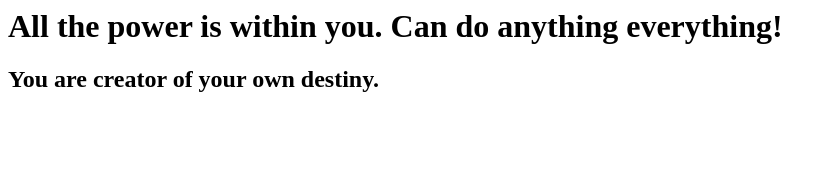
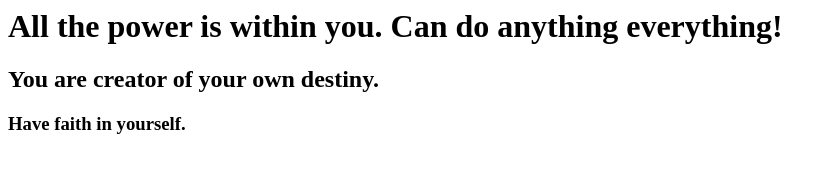
Before and after one commit to ramninder/practicegitstuff, a plain HTML site: page index.html in a window 1280 px wide. Shown: the whole page, without its empty margins (0-835 px from the left). Drawn offline with Linux system fonts and the light colour scheme.

Commit message:
third quote

```diff
--- a/index.html
+++ b/index.html
@@ -3,5 +3,6 @@
 
 		<h1>All the power is within you. Can do anything everything!</h1>
 		<h2>You are creator of your own destiny.</h2>
+		<h3>Have faith in yourself.</h3>
 	</body>
 </html>
```
